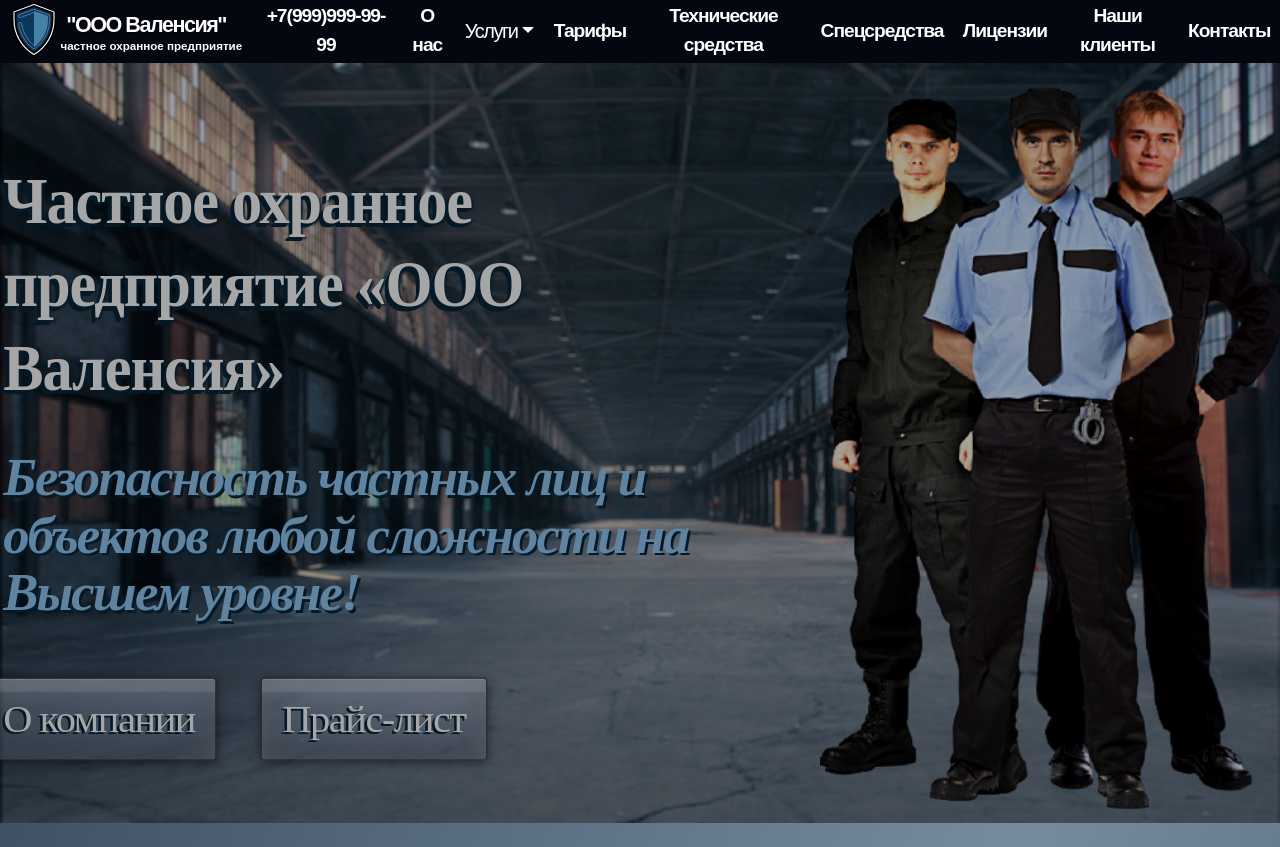
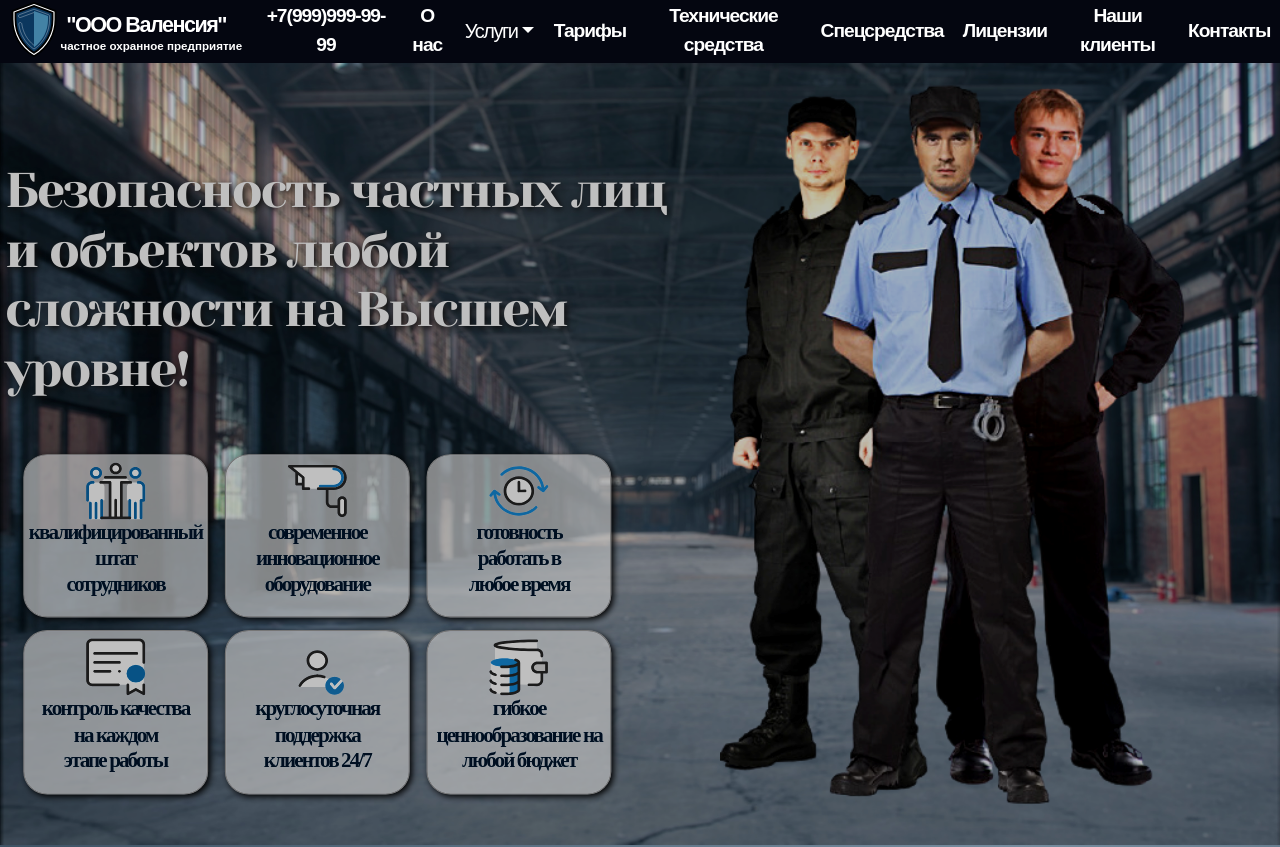
Before and after one commit to AnigalHub/Valencia, a Nuxt app: page / in a window 1280 px wide. Shown: the top 847 px of the page. Built offline with nearby package versions, Linux system fonts and the light colour scheme; a web font is replaced by a local one.

Commit message:
добавлен компонент на преимущества, удалено название ЧОП, изменены цвета

```diff
--- a/components/LandingPage/home.vue
+++ b/components/LandingPage/home.vue
@@ -4,36 +4,25 @@
         <b-container>
           <b-row>
             <b-col>
-              <div class="company_information">
-
-                <div class="chop_valencia">
-                 Частное охранное предприятие
-
-                  «ООО Валенсия»
-
-                </div>
-                <div class="chopе" >
-                  Безопасность частных лиц и объектов любой сложности  на Высшем уровне!
-                </div>
-                <b-button style="margin-right:15% ">О компании</b-button>
-                <b-button>Прайс-лист</b-button>
+              <div class="chopе">
+                Безопасность частных лиц и объектов любой сложности  на Высшем уровне!
+                <Advantages/>
               </div>
             </b-col>
-            <b-col cols="5">
-              <img src="../../static/LandingPage/123.png" style="width:105%;padding-top: 2%;margin-left: 3%;box-shadow: 1.1px 1.1px 2px #05273E,
-                 -2px 2px 0px #05273E,
-                 -3px 3px 0px #0d2534;">
+            <b-col cols="6">
+              <img src="../../static/LandingPage/123.png" style="width:78%;padding: 1% 0 5% 0; display: block; margin-left: auto; margin-right: auto">
             </b-col>
           </b-row>
         </b-container>
-
       </div>
     </div>
 </template>
 
 <script>
+    import Advantages from "./advantages";
     export default {
         name: "home",
+      components: {Advantages},
       data(){
         return{
 
@@ -43,93 +32,27 @@
 </script>
 <style scoped lang="scss">
   #Home{
-
-    .chop_valencia{
-      font-size: 3.15rem;
-      font-family: 'Vollkorn', serif;
-      letter-spacing: -1px;
-      font-weight: 600 !important;
-      transform: scale(1.2, 1.3);
-      padding-left: 7%;
-      //color: #ffffff;
-      color: #98bdd9;
+    .chopе{
+      font-family: 'Yeseva One', cursive;
+      font-size: 2.65rem;
+      font-weight: 500;
+      letter-spacing: -2px;
+      transform: scale(1.2, 1.15);
       color: white;
-      padding-top: 15%;
-      text-shadow: 1.5px 1.5px 2px #05273E,
-                 -2.2px 2.2px 0px #05273E,
-                 -3.2px 3.2px 0px #0d2534;
-      line-height: 4rem;
+      padding: 20% 0 0 7%;
+      text-shadow: 2px 2px 5px #131212;
+      line-height: 3.25rem;
     }
-    .chopе{
-      font-size: 2.75rem;
-      font-family: 'Vollkorn', serif;
-      font-style: italic;
-      letter-spacing: -1.6px;
-      font-weight: 600 !important;
-      transform: scale(1.2, 1.2);
-      padding-left: 7%;
-      //color: #ffffff;
-      color: #93cbf6;
-      padding-top: 12.5%;
-      text-shadow: 2px 2px 0 #05273E;
-      //-1px 1px 0px white,
-      //-2px 2px 0px #0d2534;
-      line-height: 3rem;
-    }
-    .btn{
-      margin-top: 12%;
-      font-size: 1.8rem;
-      padding: 0.95% 2%!important;
-      font-family: 'Vollkorn', serif;
-      letter-spacing: -1px;
-      font-weight: 500 !important;
-      transform: scale(1.4, 1.3);
-      //color: #ffffff;
-      color: white;
-      text-shadow: -1.8px 1.8px 0px #05273E;
-      line-height: 3rem;
-      border: 1px solid rgba(0,0,0,0.5) !important;
-      border-bottom: 3px solid rgba(0,0,0,0.5);
-      border-radius: 3px;
-      -moz-border-radius: 3px;
-      -webkit-border-radius: 3px;
-      box-shadow: 0 2px 8px rgba(0,0,0,0.5), /* Exterior Shadow */
-      inset 0 1px rgba(255,255,255,0.3), /* Top light Line */
-      inset 0 10px rgba(255,255,255,0.2), /* Top Light Shadow */
-      inset 0 10px 20px rgba(255,255,255,0.25), /* Sides Light Shadow */
-      inset 0 -15px 30px rgba(0,0,0,0.3); /* Dark Background */
-      -webkit-box-shadow: 0 2px 8px rgba(0,0,0,0.5),
-      inset 0 1px rgba(255,255,255,0.3),
-      inset 0 10px rgba(255,255,255,0.2),
-      inset 0 10px 20px rgba(255,255,255,0.25),
-      inset 0 -15px 30px rgba(0,0,0,0.3);
-      -moz-box-shadow: 0 2px 8px rgba(0,0,0,0.5),
-      inset 0 1px rgba(255,255,255,0.3),
-      inset 0 10px rgba(255,255,255,0.2),
-      inset 0 10px 20px rgba(255,255,255,0.25),
-      inset 0 -15px 30px rgba(0,0,0,0.3);
-      background: rgba(172, 189, 222, 0.4) !important;
-    }
-
     .col{
       padding: 0 !important;
     }
-    .col-5{
-      padding-left: 5%;
-    }
-    .row{
-      //padding-top: 10% !important;
-    }
   }
   .in {
-    height: 95vh;
+    height: auto;
     background: url(../../static/LandingPage/62.jpg) 100% 100% no-repeat;
     background-size: 100% 100%;
-    filter: brightness(65%);
+    filter: brightness(75%);
     animation: anim 20s ease-in-out infinite;
-  }
-  .company_information{
-    //padding-top: 22%;
   }
 
   @keyframes anim {
```
